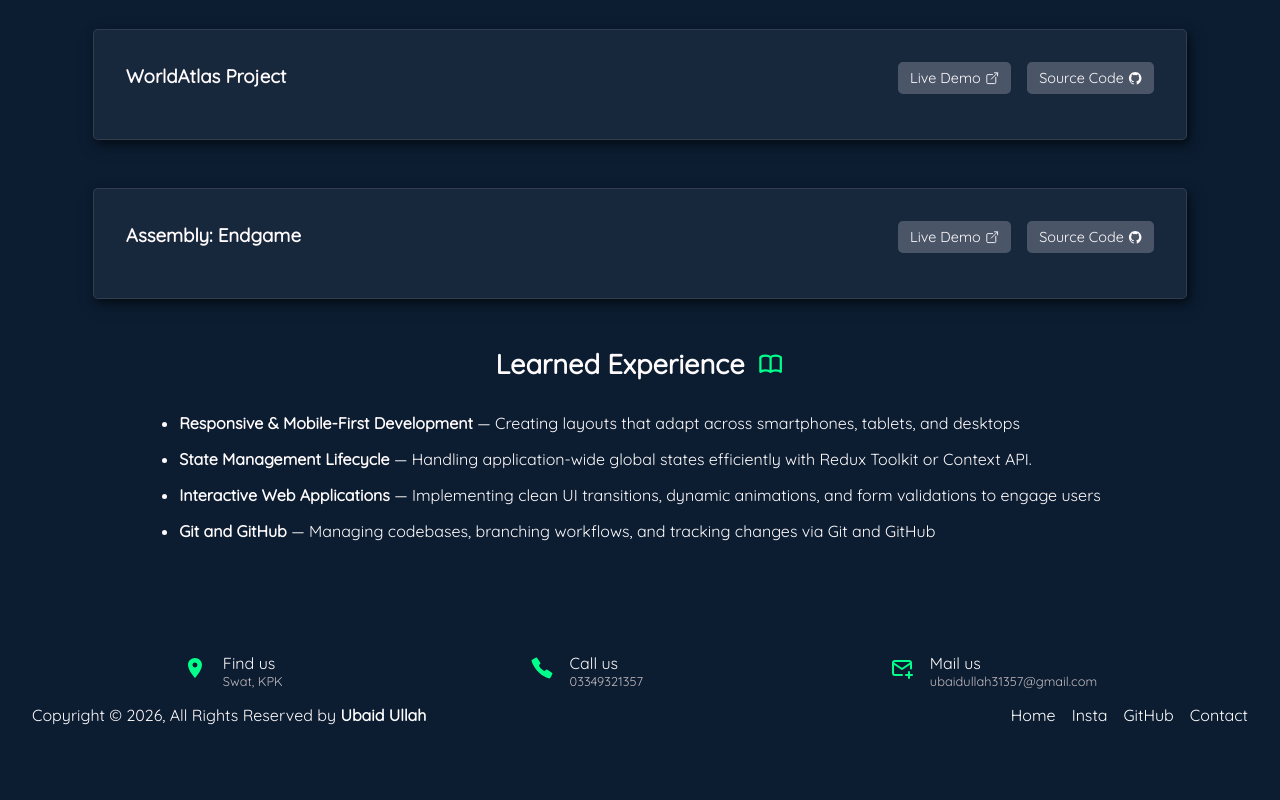
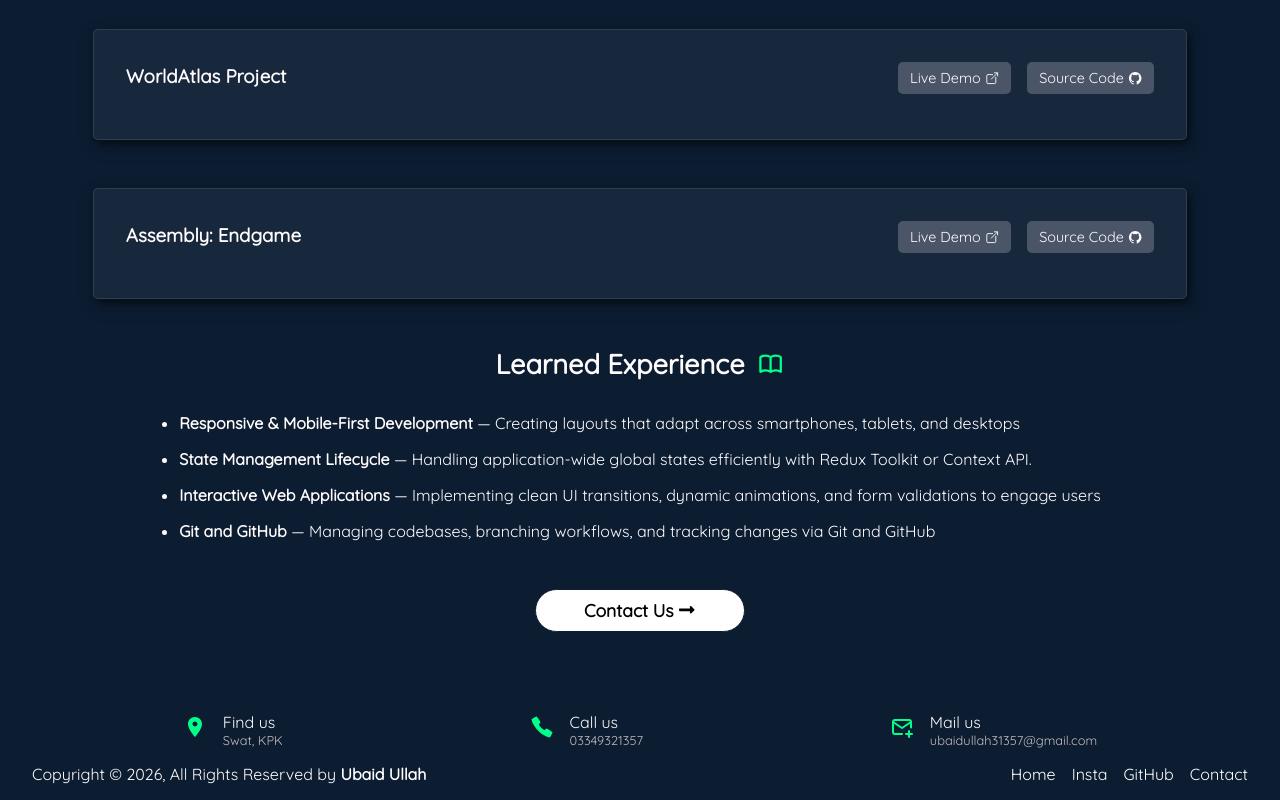
Before and after one commit to ubaidullah31357/portfolio-website, a React (Vite) app: page / in a window 1280 px wide. Shown: the part 655-1455 px from the top of the page. Before the commit the page ends 1396 px from the top, so only its background shows below. Built offline with nearby package versions, Linux system fonts and the light colour scheme; no server answers.

Commit message:
Contact button added on home page

```diff
--- a/src/App.css
+++ b/src/App.css
@@ -286,6 +286,29 @@ textarea {
 #contac-form > inputs:focus {
   background-color: #081c38;
 }
+
+.mail-section {
+  padding: 1rem 2rem 0;
+  display: flex;
+  justify-content: center;
+}
+.mail-button {
+  padding: 0.6rem 3rem;
+  display: flex;
+  align-items: center;
+  gap: 0.3rem;
+  font-size: 1.1rem;
+  font-weight: 600;
+  background-color: #fff;
+  border: 1px solid #0c1d32;
+  border-radius: 30px;
+}
+.mail-button:hover {
+  background-color: #00ff8b;
+}
+.mail-button:active {
+  background-color: #07e983;
+}
 /* Contact Page Ends */
 
 /* About Page Starts */
--- a/src/Pages/Home.jsx
+++ b/src/Pages/Home.jsx
@@ -1,6 +1,8 @@
 import { About } from './About';
 import { Projects } from './Projects';
 import { Experience } from './Experience';
+import { FaLongArrowAltRight } from 'react-icons/fa';
+import { NavLink } from 'react-router-dom';
 
 export const Home = () => {
   return (
@@ -8,6 +10,13 @@ export const Home = () => {
       <About />
       <Projects />
       <Experience />
+      <div className="mail-section">
+        <NavLink to="contact">
+          <button className="mail-button">
+            Contact Us <FaLongArrowAltRight />
+          </button>
+        </NavLink>
+      </div>
     </>
   );
 };
```
